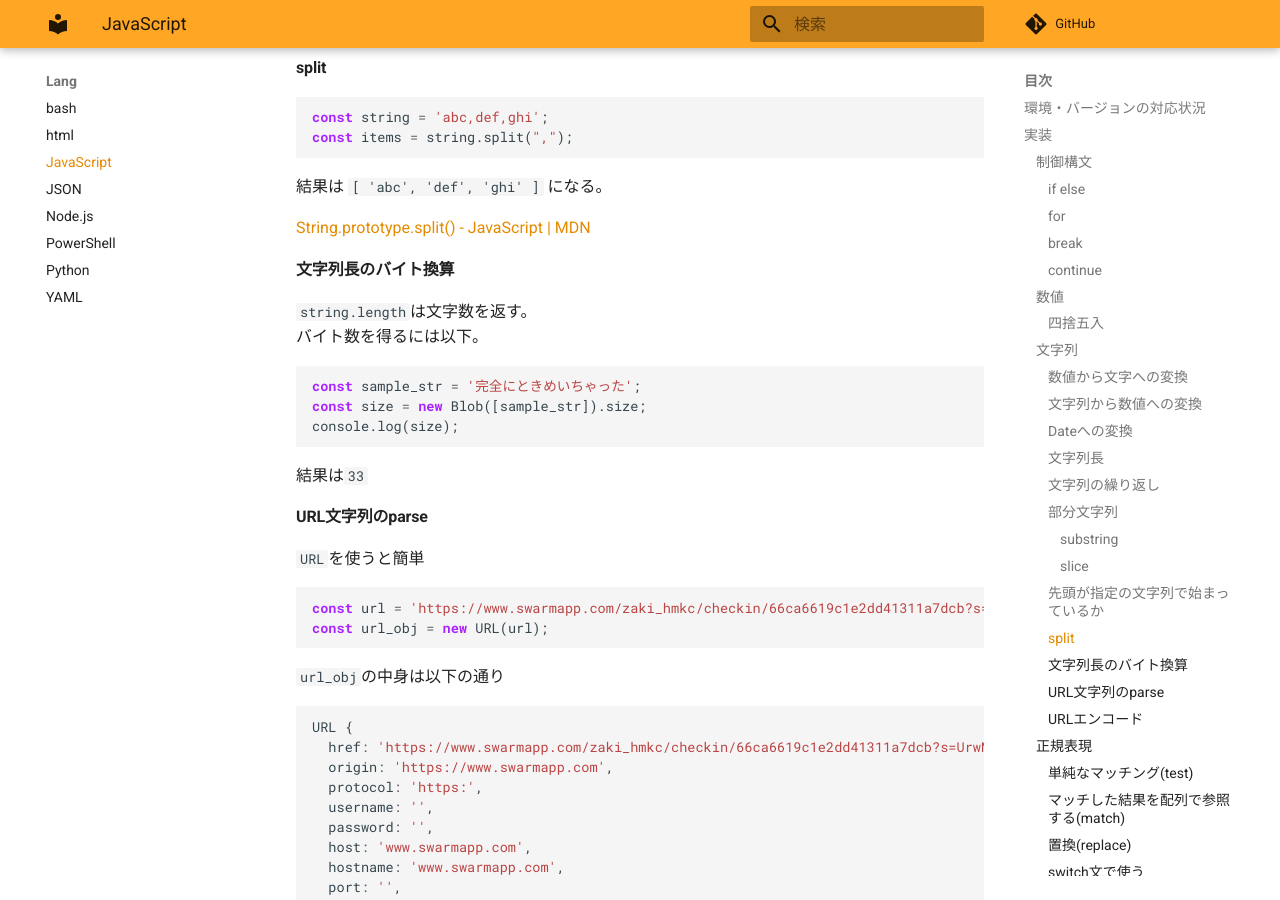
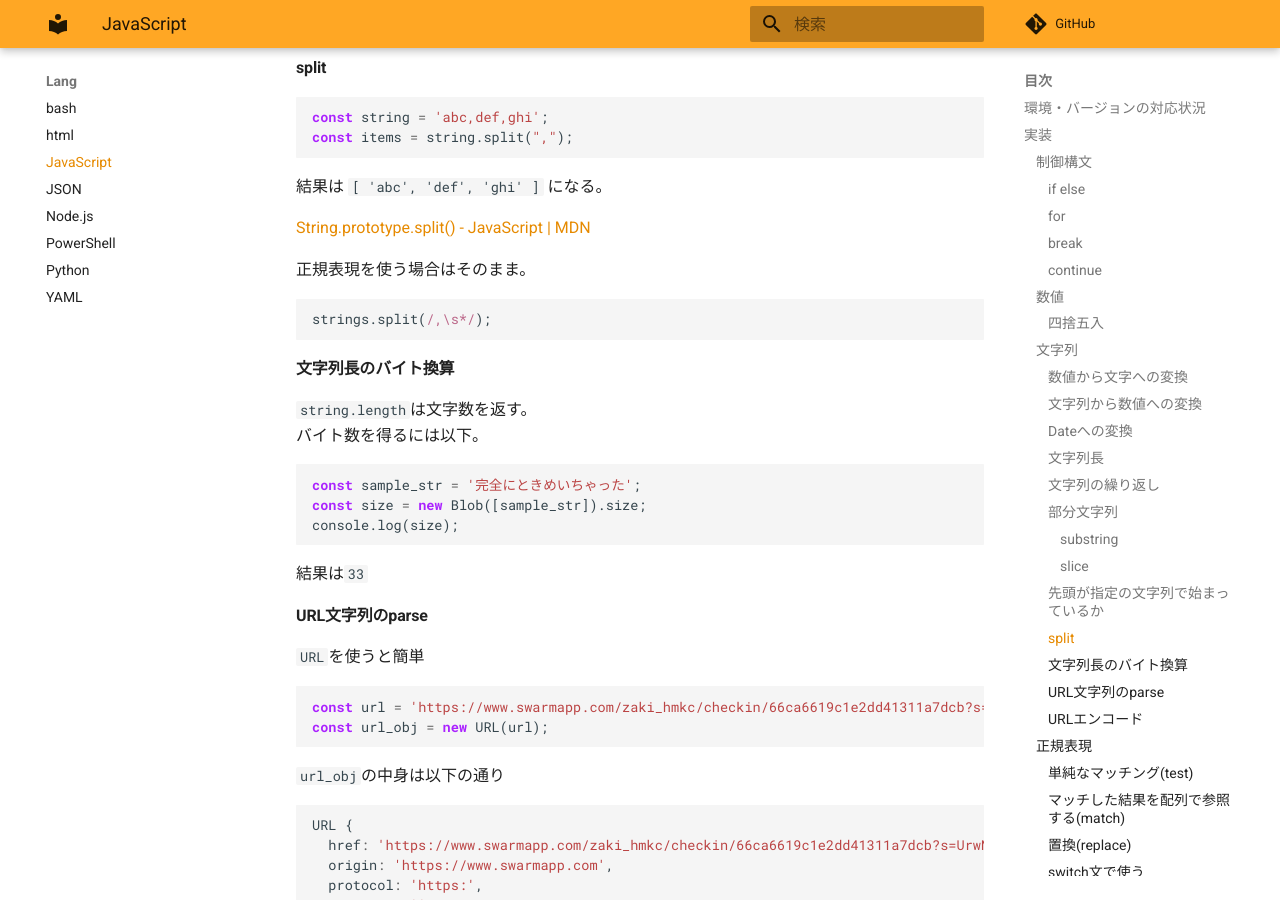
Before and after one commit to zaki-lknr/docs, an MkDocs documentation site: the page built from docs/lang/js.md, in a window 1280 px wide and 900 px high, scrolled down 3506 px. Built offline with MkDocs 1.6.1 and Material for MkDocs 9.7.7, drawn with Linux system fonts in a browser that asks for light colours; comment, search, counter and statistics services are not loaded.

Commit message:
add: lang/javascript: 正規表現でsplit()

````diff
--- a/docs/lang/js.md
+++ b/docs/lang/js.md
@@ -185,6 +185,12 @@ const items = string.split(",");
 結果は `[ 'abc', 'def', 'ghi' ]` になる。
 
 [String.prototype.split() - JavaScript | MDN](https://developer.mozilla.org/ja/docs/Web/JavaScript/Reference/Global_Objects/String/split)
+
+正規表現を使う場合はそのまま。
+
+```js
+strings.split(/,\s*/);
+```
 
 #### 文字列長のバイト換算
 
````
